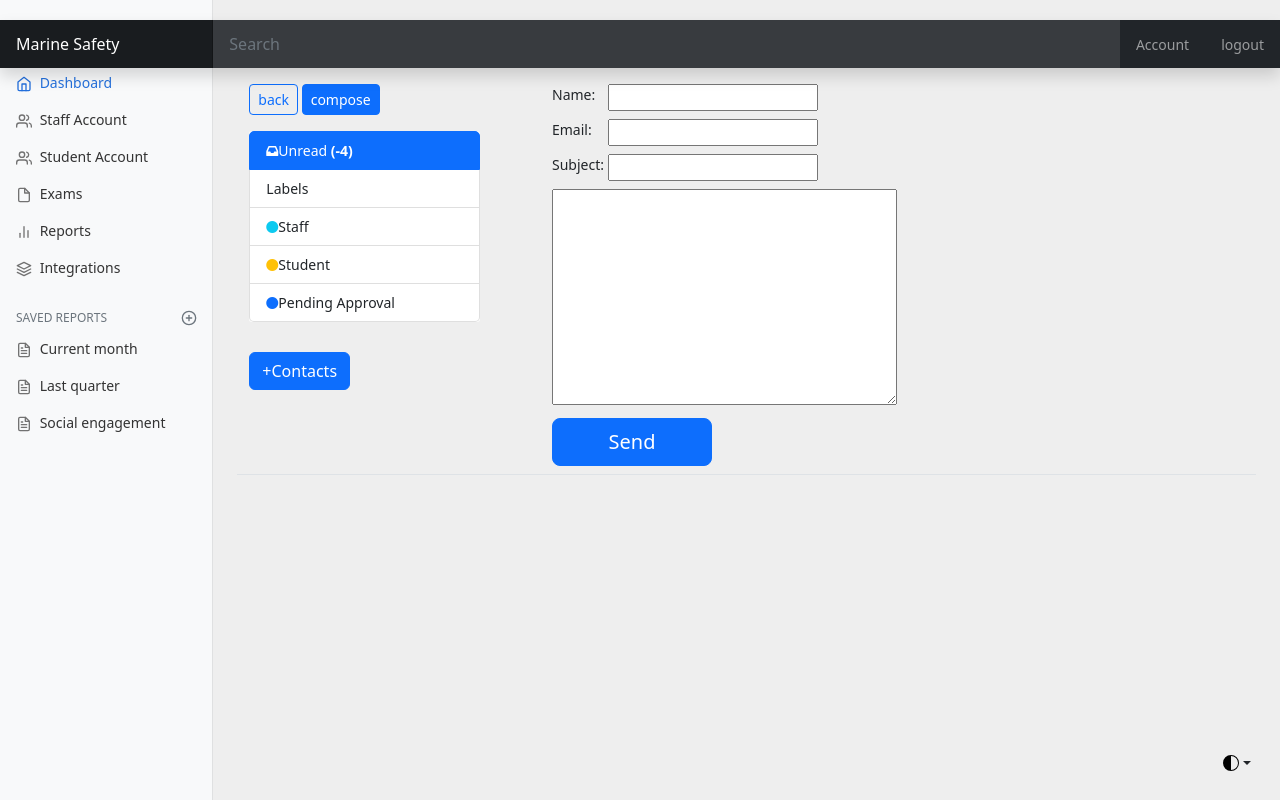
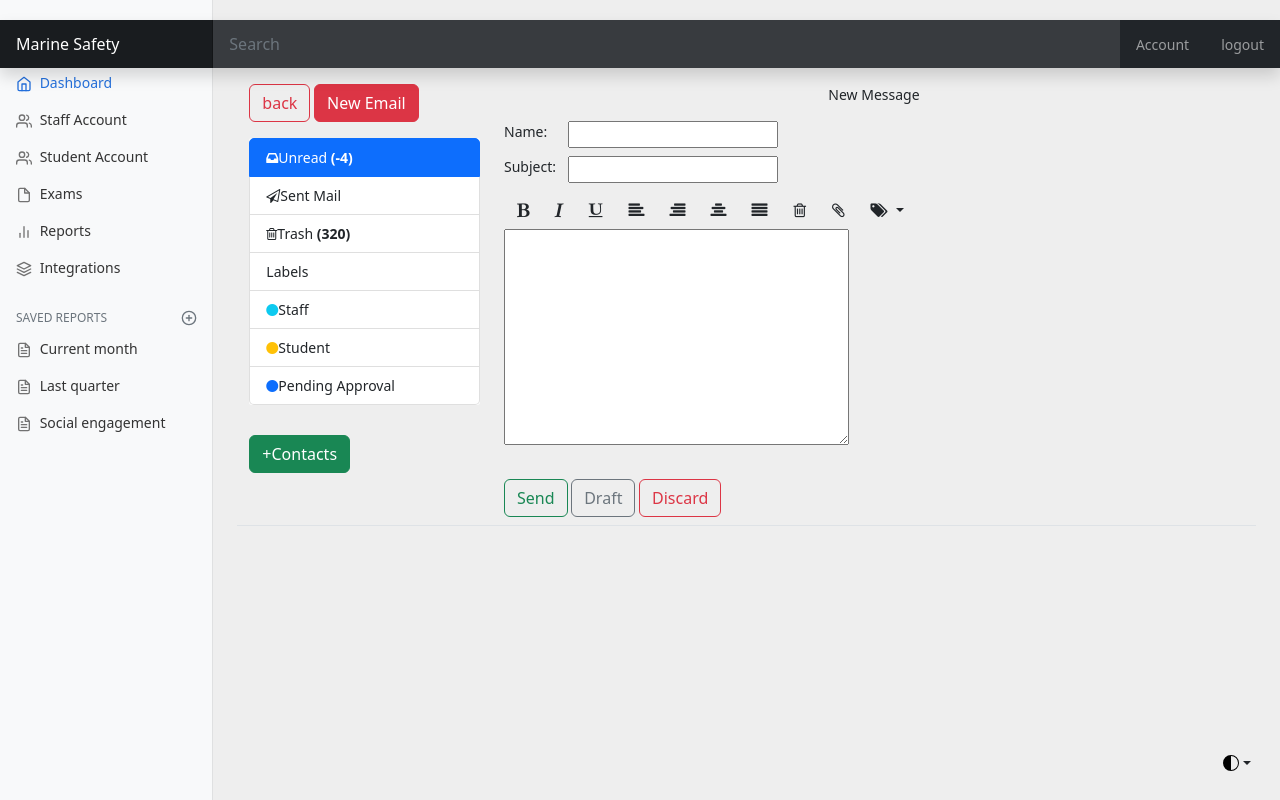
Before and after one commit to tafittech/Marine_Safety_Project, a Django app: page /compose-message/1 in a window 1280 px wide. Run offline with Django 4.2, Linux system fonts and the light colour scheme; a user stored in the database is signed in; data comes from the database, SQL or seed files in the repository; both versions use the stored data as it was after the commit; some libraries are stand-ins or nearby versions.

Commit message:
Revert "message-center commit"
This reverts commit 37ecdd7e63a8e945329f759c89d1d897d52af683.

```diff
--- a/Admin/templates/compose-message.html
+++ b/Admin/templates/compose-message.html
@@ -1,19 +1,28 @@
 {% extends 'base.html' %}
 
-
+ {% for form in form %}
+					<div class="form-group">
+				    	<label for="to" class="col-sm-1 control-label">{{form.label}}</label>
+				    	<div class="col-sm-11">
+						{{form}}
+				    	</div>
+				  	</div>
+					{% endfor %}
 
 
 {% block content%}
-<section class="container-md ">
+<section class="container-fluid">
     <div class="row inbox">
 	  <div class="col-md-3">
 		<div class="panel panel-default">
 			<div class="panel-body inbox-menu">
-                <a class="btn btn-sm btn-outline-primary" href="{% url 'inbox' %}"> back</a>
-				<a href="{% url 'compose-message' user.id %}" class="btn btn-sm btn-primary btn-block">compose</a>
+                <a class="btn btn-outline-danger" href="{% url 'inbox' %}"> back</a>
+				<a href="{% url 'compose-message' user.id %}" class="btn btn-danger btn-block">New Email</a>
                 <div class="card shadow-none mt-3">
               <div class="list-group shadow-none">
                 <a href="{% url 'inbox' %}" class="list-group-item active"><i class="fa fa-inbox mr-2"></i>Unread <b>(-{{unreadCount}})</b></a>
+                <a href="javascript:void();" class="list-group-item"><i class="fa fa-paper-plane-o mr-2"></i>Sent Mail</a>
+                <a href="javascript:void();" class="list-group-item"><i class="fa fa-trash-o mr-2"></i>Trash <b>(320)</b></a>
                 <a href="javascript:void();" class="list-group-item">Labels</a>
                 <a href="javascript:void();" class="list-group-item"><span class="fa fa-circle text-info float-right"></span>Staff</a>
                 <a href="javascript:void();" class="list-group-item"><span class="fa fa-circle text-warning float-right"></span>Student</a>
@@ -25,7 +34,7 @@
 		<!--start of contact panel-->
 		<div class="panel panel-default">
 			<div class="panel-body contacts">
-				<button class="btn btn-primary" type="button" data-bs-toggle="collapse" data-bs-target="#contentId" aria-expanded="false" aria-controls="contentId">
+				<button class="btn btn-success" type="button" data-bs-toggle="collapse" data-bs-target="#contentId" aria-expanded="false" aria-controls="contentId">
 					+Contacts
 				</button>
 				<ul>
@@ -65,10 +74,12 @@
       <!--/.col-->
 	  <div class="col-md-9">
 	    <!-----Start of message Area-->
-	    <div class="panel panel-default mx-md-5 align-content-center">
+	    <div class="panel panel-default">
 			<div class="panel-body message">
+				<p class="text-center">New Message</p>
 				<form method="post" class="form-horizontal" role="form">
                     {% csrf_token %}
+					{% if request.user.is_authenticated == False%}
 				<div class="mb-2 row">
 				    <label for="to" class="col-sm-1 control-label">{{form.name.label}}:</label>
 				    <div class="col-sm-11">
@@ -87,18 +98,65 @@
                       {{form.subject}}
 				    </div>
 			</div>
+
+					{% endif %}
+			<div class="mb-2 row">
+				    <label for="to" class="col-sm-1 control-label">{{form.name.label}}:</label>
+				    <div class="col-sm-11">
+                      {{form.name}}
+				    </div>
+			</div>
+
+			<div class="mb-2 row">
+				    <label for="to" class="col-sm-1 control-label">{{form.subject.label}}:</label>
+				    <div class="col-sm-11">
+                      {{form.subject}}
+				    </div>
+			</div>
+
 			<div class="col-sm-11 col-sm-offset-1">
+			<div class="btn-toolbar" role="toolbar">
+
+						<div class="btn-group">
+						  	<button class="btn btn-default"><span class="fa fa-bold"></span></button>
+						  	<button class="btn btn-default"><span class="fa fa-italic"></span></button>
+							<button class="btn btn-default"><span class="fa fa-underline"></span></button>
+						</div>
+
+						<div class="btn-group">
+						  	<button class="btn btn-default"><span class="fa fa-align-left"></span></button>
+						  	<button class="btn btn-default"><span class="fa fa-align-right"></span></button>
+						  	<button class="btn btn-default"><span class="fa fa-align-center"></span></button>
+							<button class="btn btn-default"><span class="fa fa-align-justify"></span></button>
+						</div>
+
+						<button class="btn btn-default"><span class="fa fa-trash-o"></span></button>
+						<button class="btn btn-default"><span class="fa fa-paperclip"></span></button>
+						<div class="btn-group">
+							<button class="btn btn-default dropdown-toggle" data-toggle="dropdown"><span class="fa fa-tags"></span> <span class="caret"></span></button>
+							<ul class="dropdown-menu">
+								<li><a href="#">add label <span class="label label-danger"> Home</span></a></li>
+								<li><a href="#">add label <span class="label label-info">Job</span></a></li>
+								<li><a href="#">add label <span class="label label-success">Clients</span></a></li>
+								<li><a href="#">add label <span class="label label-warning">News</span></a></li>
+							</ul>
+						</div>
+			</div>
 			<div class="mb-2 row">
 			<div class="col-lg-12">
                       {{form.body}}
 			</div>
 			</div>
+					<br>
 					<div class="form-group">
-						<button type="submit" class="btn btn-lg btn-primary" style="width: 10rem;" data-bs-toggle="submit">Send</button>
-
+						<button type="submit" class="btn btn-outline-success" data-bs-toggle="submit">Send</button>
+						<button type="submit" class="btn btn-outline-secondary">Draft</button>
+						<button type="submit" class="btn btn-outline-danger">Discard</button>
 					</div>
 					</div>
 				</form>
+
+
 			</div>
 	    </div>
 		<!---end of message A-->
@@ -107,3 +165,22 @@
     </div>
 </section>
 {% endblock content%}
+
+
+
+
+
+
+
+
+
+
+						<div class="btn-group">
+						  	<button class="btn btn-default"><span class="fa fa-indent"></span></button>
+						  	<button class="btn btn-default"><span class="fa fa-outdent"></span></button>
+						</div>
+
+						<div class="btn-group">
+						  	<button class="btn btn-default"><span class="fa fa-list-ul"></span></button>
+						  	<button class="btn btn-default"><span class="fa fa-list-ol"></span></button>
+						</div>
--- a/Admin/templates/inbox.html
+++ b/Admin/templates/inbox.html
@@ -28,9 +28,9 @@
                                 </div>
                             </div>
                             <div class="col">
-                                  <a href="{% url 'user' %}" class="btn btn-primary btn-sm btn-block">back</a>
-                                  <a href="{% url 'compose-message' user.id %}"  class="btn btn-sm btn-outline-primary btn-block">Compose</a>
-                                  <button type="button"  class="btn btn-primary btn-sm btn-block">Unread ({{unreadCount}})</button>
+                                  <a href="{% url 'user' %}" class="btn btn-danger btn-block">back</a>
+                                  <a href="{% url 'compose-message' user.id %}"  class="btn btn-outline-danger btn-block">New Email</a>
+                                  <button type="button"  class="btn btn-danger btn-block">Unread ({{unreadCount}})</button>
                             </div>
                         </div>
                     </div>
--- a/Admin/views.py
+++ b/Admin/views.py
@@ -116,19 +116,14 @@ def inbox(request):
 
 def viewMessage(request, pk):
     page = 'inbox'
-    form  = Message_Form()
     profile = request.user.adminprofile
     message = profile.messages.get(id=pk)
     messageRequest = profile.messages.all()
     unreadCount = messageRequest.filter(is_read=False).count()
-
     if message.is_read == False:
         message.is_read = True
         message.save()
-    context ={
-        'message':message, 'unreadCount':unreadCount,
-        'form':form,
-    }
+    context ={'message':message, 'unreadCount':unreadCount}
     return render(request, 'view-inbox.html',context )
 
 def createMessage(request, pk):
@@ -151,51 +146,15 @@ def createMessage(request, pk):
             message.recipient = recipient
 
             if sender:
-                message.name  = sender.first_name + " " + sender.last_name
+                message.name  = sender.name
                 message.email = sender.email
             message.save()
 
-            messages.success(request, 'Your message was successfully sent!')
-            return redirect('inbox')
-
+            message.success(request, 'Your message was successfully sent!')
+            return redirect('staff', pk=recipient.id)
 
     context={
         'recipient':recipient,'unreadCount':unreadCount,
         'form':form,
     }
     return render(request, 'compose-message.html', context)
-
-
-def updateMessage(request, pk):
-    recipient = AdminProfile.objects.get(id=pk)
-    form  = Message_Form(instance=recipient)
-    profile = request.user.adminprofile
-    messageRequest = profile.messages.all()
-    unreadCount = messageRequest.filter(is_read=False).count()
-
-    try:
-        sender = request.user.adminprofile
-    except:
-        sender = None
-
-    if request.method == 'POST':
-        form = Message_Form(request.POST, instance=recipient)
-        if form.is_valid():
-            message = form.save(commit=False)
-            message.sender = sender
-            message.recipient = recipient
-
-            if sender:
-                message.name  = sender.first_name + " " + sender.last_name
-                message.email = sender.email
-            message.save()
-
-            messages.success(request, 'Your message was successfully sent!')
-            return redirect('inbox')
-
-
-    context={
-        'recipient':recipient,'unreadCount':unreadCount,
-        'form':form,
-    }
-    return render(request, 'compose-message.html', context)
```
Also changed, not shown: Admin/templates/view-inbox.html (+4 -5 lines), db.sqlite3. Lines whose indentation alone changed are shown as unchanged.
